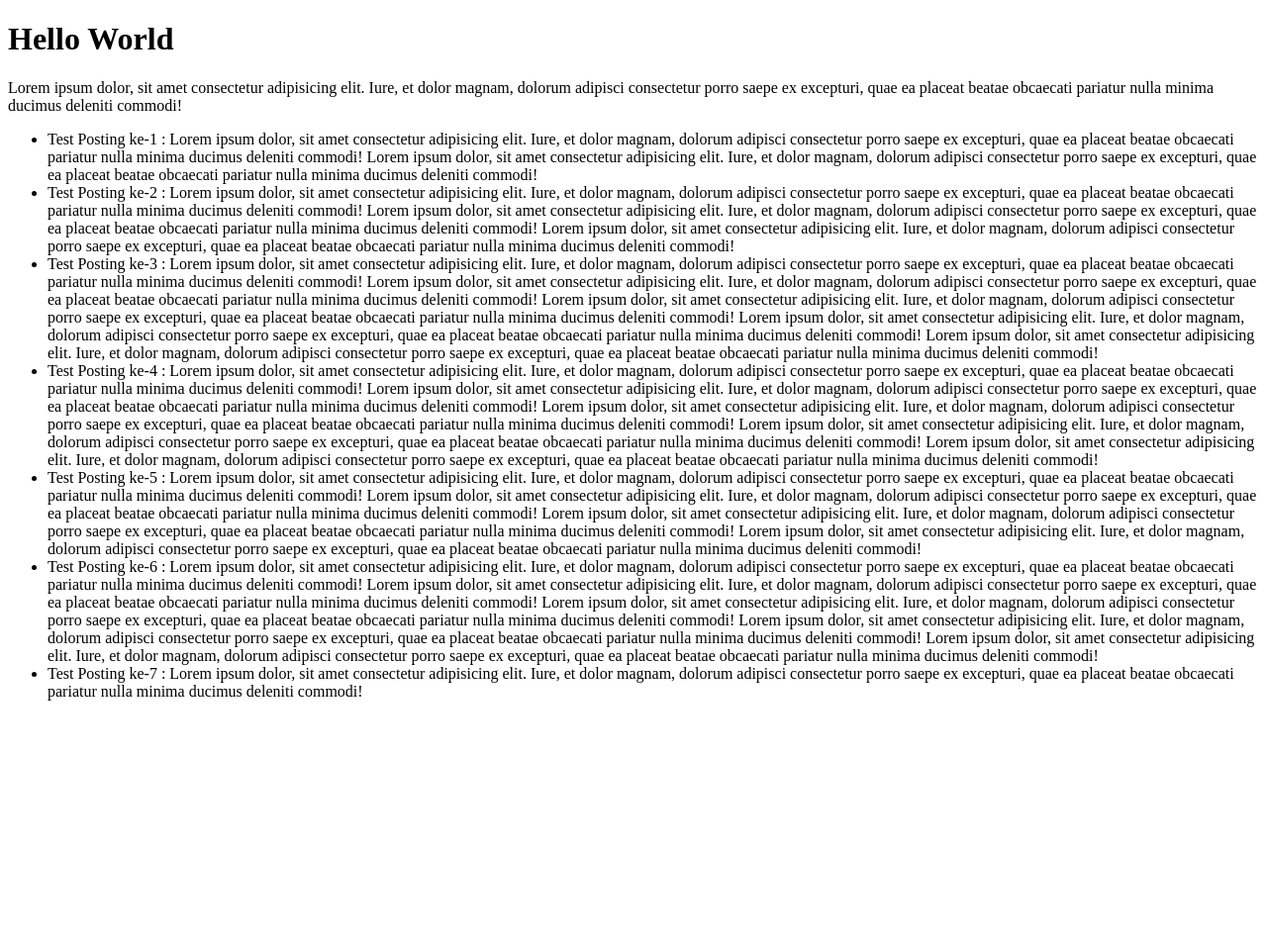
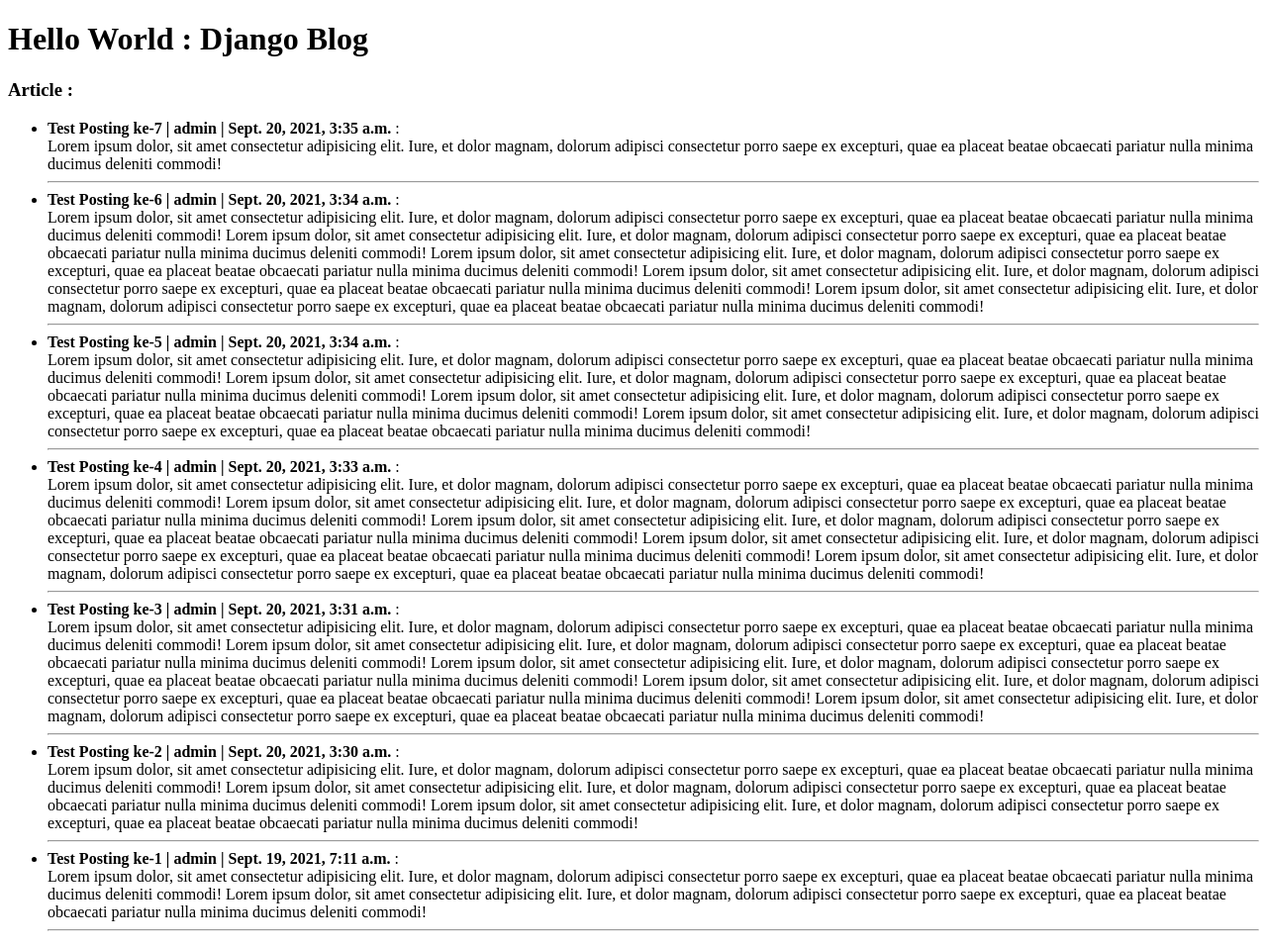
Before and after one commit to yaserantariksa/django-blog-001, a Django app: page / in a window 1280 px wide. Shown: the whole page at 99% size. Before the commit the page ends 708 px from the top, so only its background shows below. Run offline with Django 3.2, Linux system fonts and the light colour scheme; data comes from the database, SQL or seed files in the repository; both versions use the stored data as it was after the commit.

Commit message:
add view and model

```diff
--- a/blog/admin.py
+++ b/blog/admin.py
@@ -1,5 +1,8 @@
 from django.contrib import admin
 from . import models
 
+class AuthorAdmin(admin.ModelAdmin):
+    list_display = ('title','slug','author','published_date','status')
+
 # Register your models here.
-admin.site.register(models.Post)
+admin.site.register(models.Post,AuthorAdmin)
--- a/blog/models.py
+++ b/blog/models.py
@@ -15,3 +15,9 @@ class Post(models.Model):
     author = models.ForeignKey(User,on_delete=models.CASCADE,related_name='blog_posts')
     content = models.TextField()
     status = models.CharField(max_length=20, choices=options, default='draft')
+
+    class Meta:
+        ordering = ['published_date','status']
+
+    def __str__(self):
+        return self.title
--- a/blog/urls.py
+++ b/blog/urls.py
@@ -1,7 +1,7 @@
 from django.urls import path
-from . import views
+from .views import PostListView
 
 app_name = 'blog'
 urlpatterns = [
-    path('',views.index,name='index'),
+    path('',PostListView.as_view(),name='postlist'),
 ]
--- a/blog/views.py
+++ b/blog/views.py
@@ -1,8 +1,11 @@
 from django.shortcuts import render
 from .models import Post
+from django.views.generic import ListView
 
 # Create your views here.
 
-def index(request):
-    posts = Post.objects.all()
-    return render(request,'blog/index.html',{'posts':posts})
+class PostListView(ListView):
+    model = Post
+    # paginate_by = 3
+    template_name = 'blog/index.html'
+    ordering = ['-published_date']
--- a/templates/blog/index.html
+++ b/templates/blog/index.html
@@ -7,14 +7,16 @@
     <title>Django Blog</title>
 </head>
 <body>
-    <h1>Hello World</h1>
-    Lorem ipsum dolor, sit amet consectetur adipisicing elit. Iure, et dolor magnam, dolorum adipisci consectetur porro saepe ex excepturi, quae ea placeat beatae obcaecati pariatur nulla minima ducimus deleniti commodi!
+    <h1>Hello World : Django Blog</h1>
+    <h3>Article :</h3>
     <ul>
-        {% for post in posts %}
+        {% for post in object_list %}
         <li>
-            {{post.title}} :
+            <strong>{{post.title}} | {{post.author}} | {{post.published_date}}</strong> :
+            <br>
             {{post.content}}
         </li>
+        <hr>
         {% endfor %}
     </ul>
 </body>
```
Also changed, not shown: db.sqlite3.
